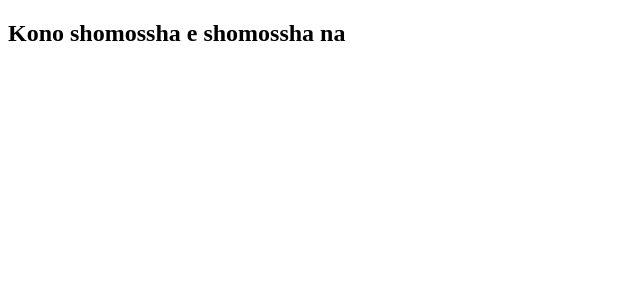
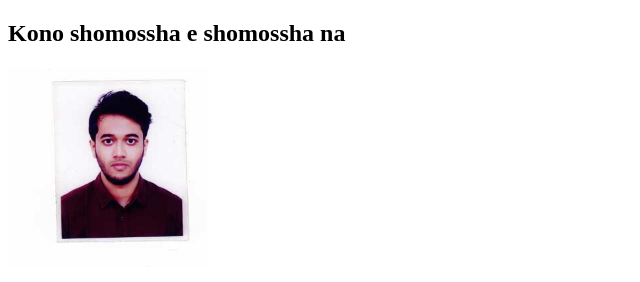
Before and after one commit to ZakiiiAsif/problem-will-never-last, a plain HTML site: page Index.html in a window 1280 px wide. Shown: the whole page, without its empty margins (0-640 px from the left). Drawn offline with Linux system fonts and the light colour scheme.

Commit message:
added a picture

```diff
--- a/Index.html
+++ b/Index.html
@@ -7,5 +7,6 @@
   </head>
   <body>
     <h2>Kono shomossha e shomossha na</h2>
+    <img width="200px" src="Images/Photo.jpg" alt="" />
   </body>
 </html>
```
Also changed, not shown: Images/Photo.jpg (added).
